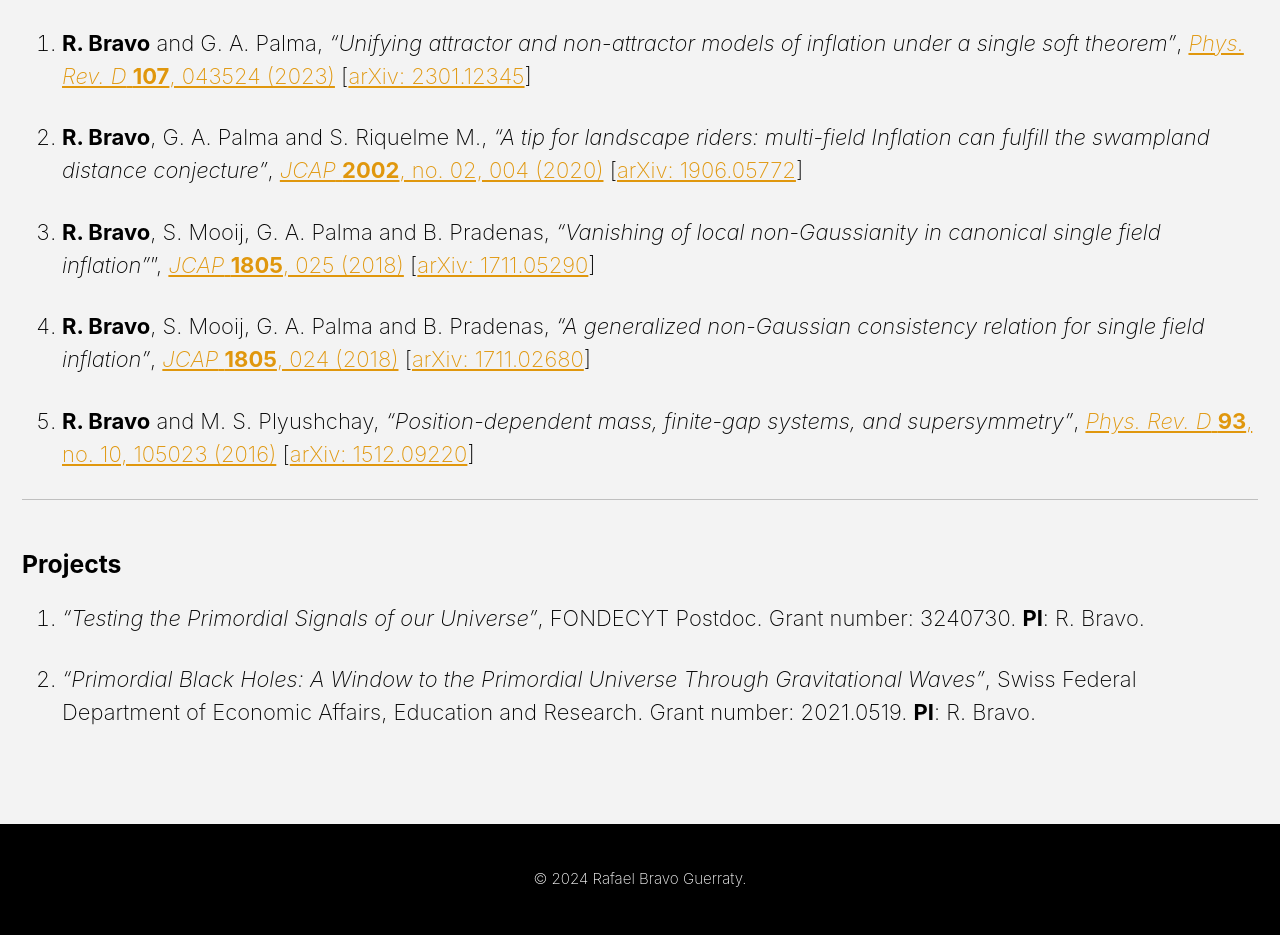
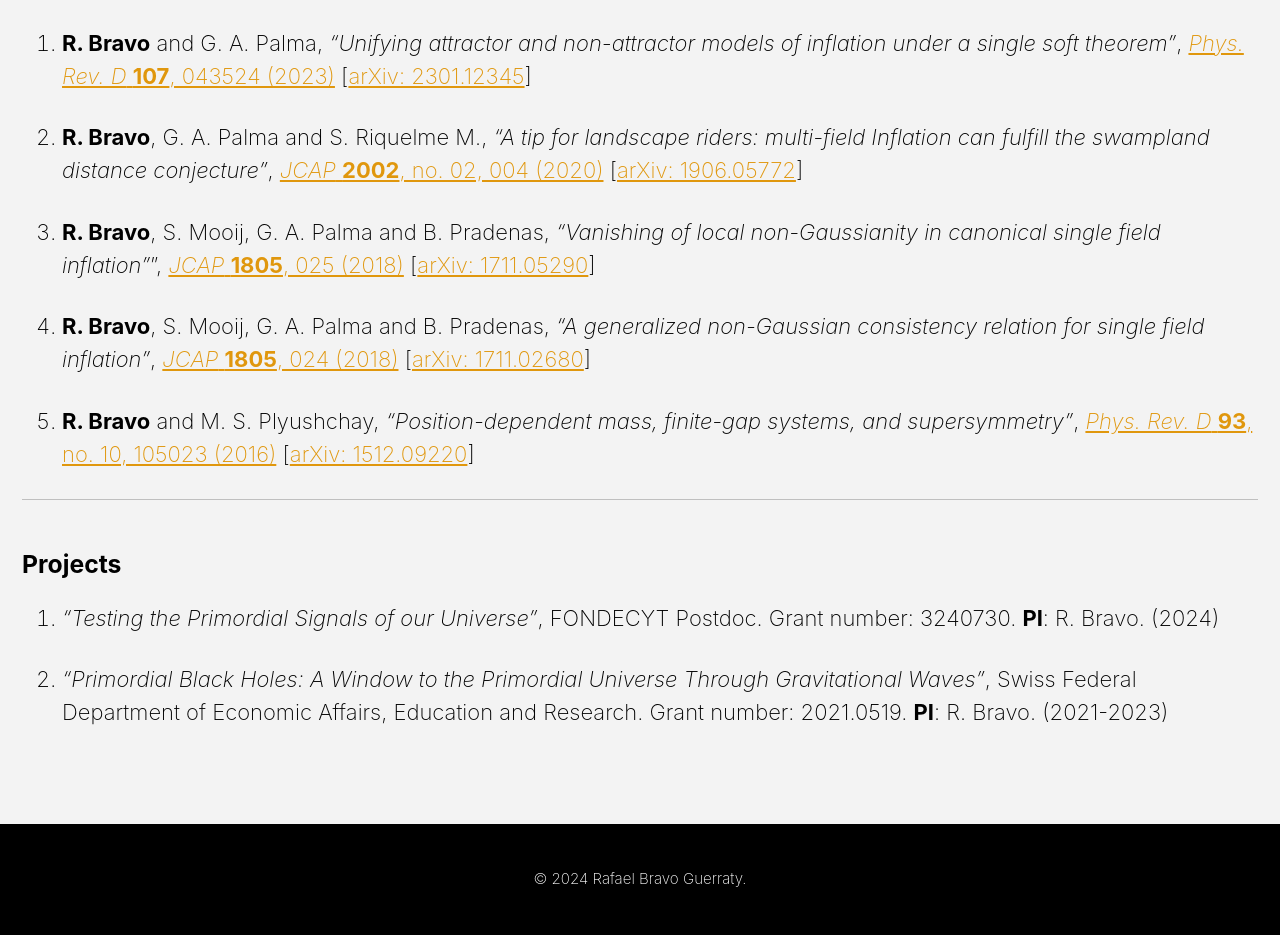
Before and after one commit to rguerraty/rguerraty.github.io, a Jekyll site: the page built from _pages/research.md, in a window 1280 px wide. Shown: the part 837-1772 px from the top of the page. Built offline with Jekyll 4.4.1, drawn with Linux system fonts in a browser that asks for light colours; cached includes are drawn as plain includes.

Commit message:
Update research.md

```diff
--- a/_pages/research.md
+++ b/_pages/research.md
@@ -30,6 +30,6 @@
 ----------------------------------------
 ### Projects
 
-1. *"Testing the Primordial Signals of our Universe"*, FONDECYT Postdoc. Grant number: 3240730. **PI**: R. Bravo.
+1. *"Testing the Primordial Signals of our Universe"*,  FONDECYT Postdoc. Grant number: 3240730. **PI**: R. Bravo. (2024)
 
-2. *"Primordial Black Holes: A Window to the Primordial Universe Through Gravitational Waves"*, Swiss Federal Department of Economic Affairs, Education and Research. Grant number: 2021.0519. **PI**: R. Bravo.
+2. *"Primordial Black Holes: A Window to the Primordial Universe Through Gravitational Waves"*,  Swiss Federal Department of Economic Affairs, Education and Research. Grant number: 2021.0519. **PI**: R. Bravo. (2021-2023)
```
